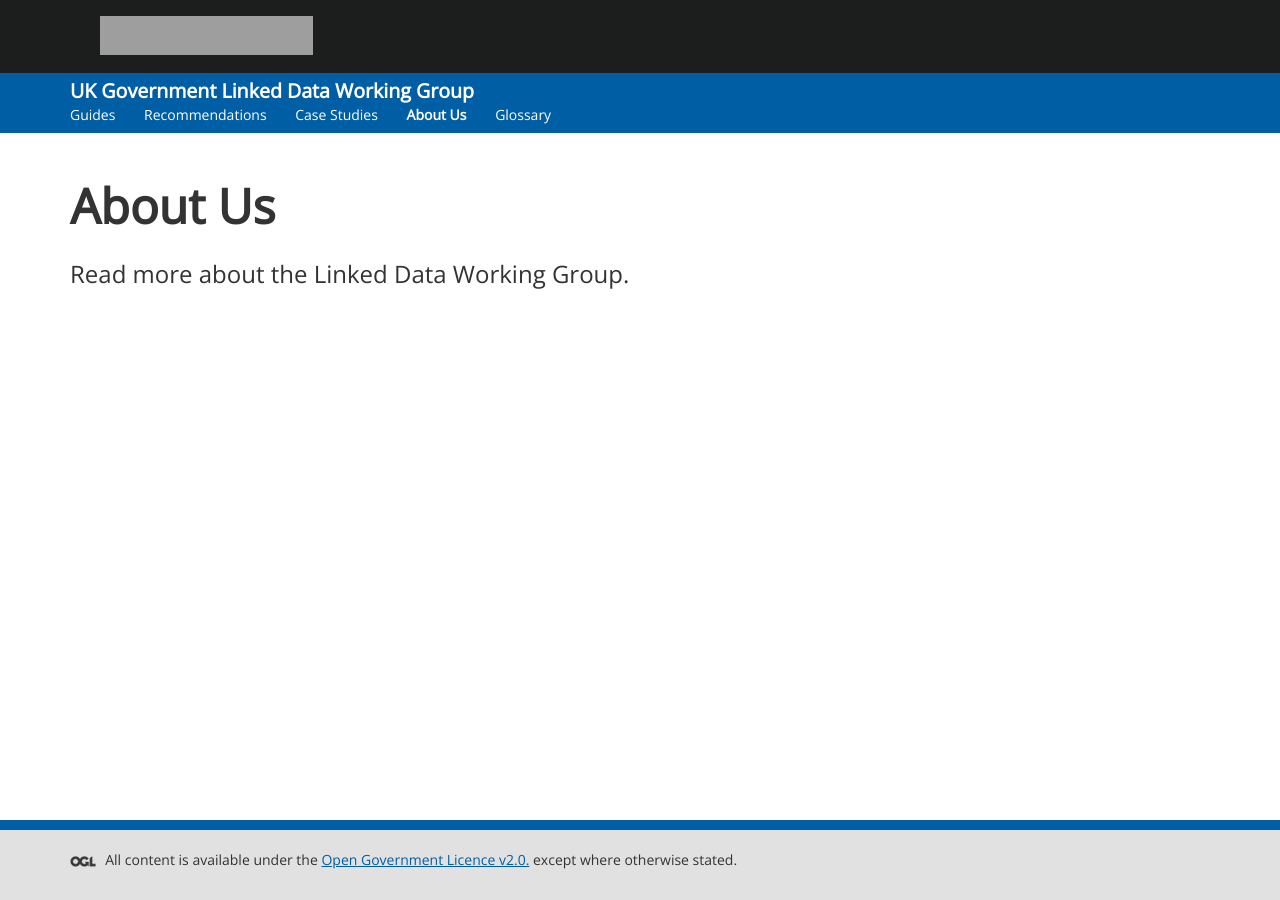
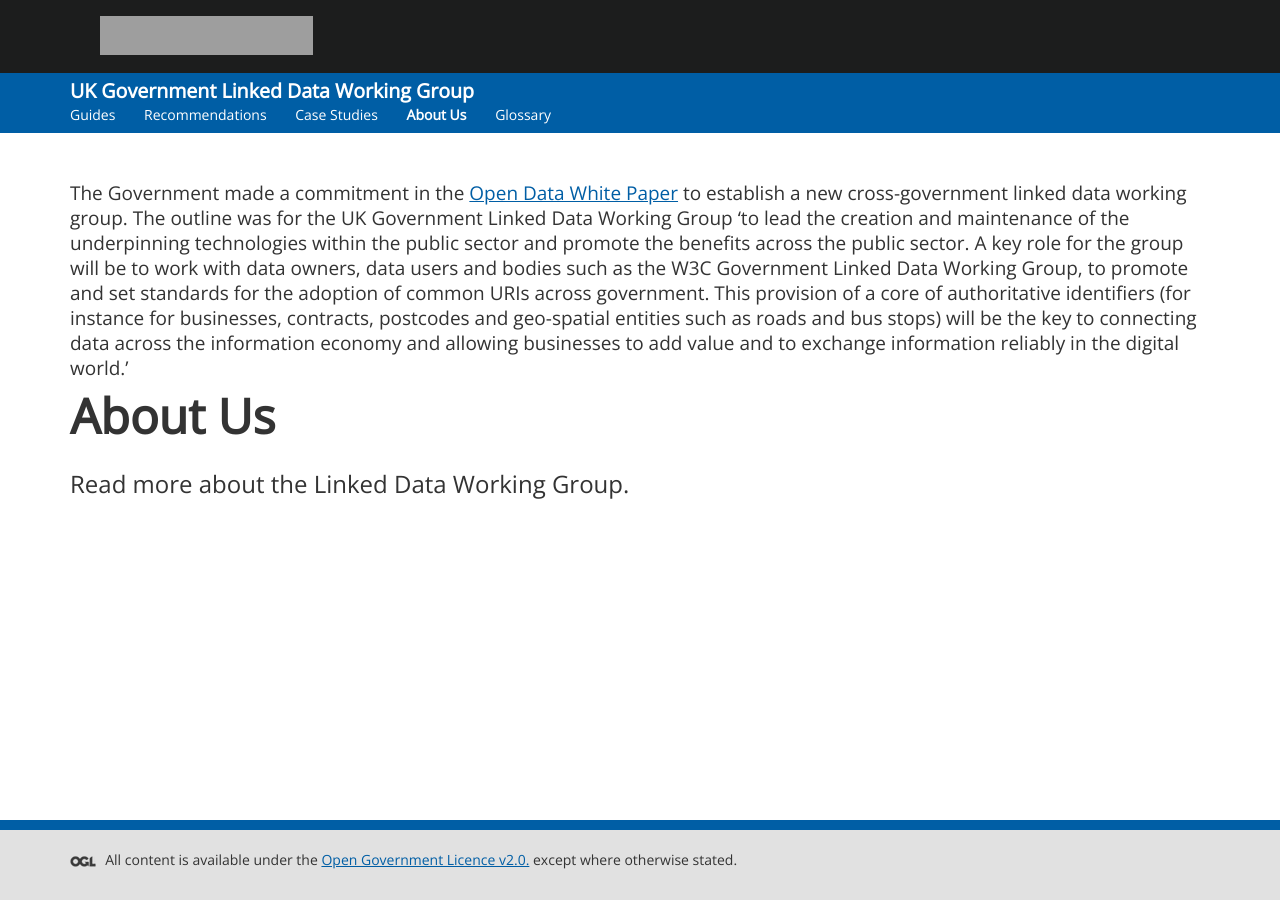
Before and after one commit to UKGovLD/ukgovldwg, a Jekyll site: the page built from about-us/index.md, in a window 1280 px wide. Built offline with Jekyll 4.4.1, drawn with Linux system fonts in a browser that asks for light colours; grey boxes are pictures that could not be loaded.

Commit message:
updated about us index.md

```diff
--- a/about-us/index.md
+++ b/about-us/index.md
@@ -1,8 +1,11 @@
 ---
 title: About Us
 layout: default
-
 menu_tagline: Read more about the Linked Data Working Group.
+published: true
 ---
 
+The Government made a commitment in the [Open Data White Paper](https://www.gov.uk/government/publications/open-data-white-paper-unleashing-the-potential) to establish a new cross-government linked data working group.
+The outline was for the UK Government Linked Data Working Group 'to lead the creation and maintenance of the underpinning technologies within the public sector and promote the benefits across the public sector. A key role for the group will be to work with data owners, data users and bodies such as the W3C Government Linked Data Working Group, to promote and set standards for the adoption of common URIs across government. This provision of a core of authoritative identifiers (for instance for businesses, contracts, postcodes and geo-spatial entities such as roads and bus stops) will be the key to connecting data across the information economy and allowing businesses to add value and to exchange information reliably in the digital world.'
+
 {% include menusection.html coll=site.data.about-us %}
```
